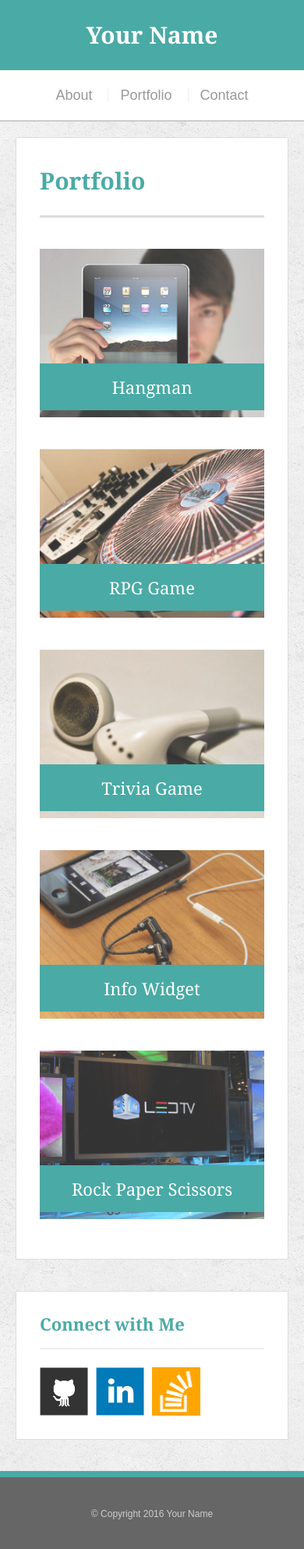
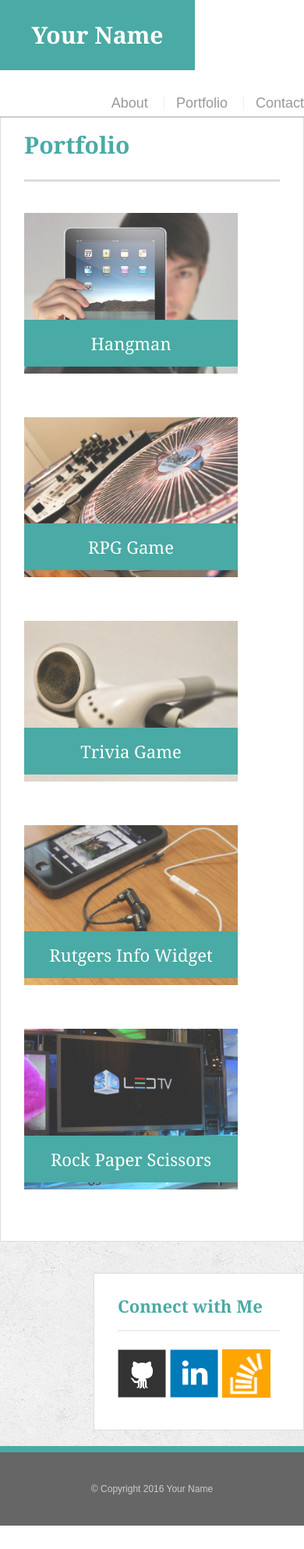
Before and after one commit to jhhilton/Responsive-Portfolio, a PHP site: page /portfolio.html in a window 390 px wide. Shown: the whole page at 78% size. After the commit the page ends 1956 px from the top, so only its background shows below. Run offline with PHP 8.4, Linux system fonts and the light colour scheme.

Commit message:
Replaced files with solutions

```diff
--- a/assets/css/style.css
+++ b/assets/css/style.css
@@ -1,5 +1,3 @@
-@import url("reset.css");
-
 body {
 	background: url("../images/concrete_seamless.png");
 	font-size: 18px;
@@ -10,21 +8,9 @@
 
 * {
 	box-sizing: border-box;
-	margin: 0;
-}
-
-html, body {
-	height: 100%;
 }
 
 /*general*/
-
-.wrapper {
-	min-height: 100%;
-	height: auto !important;
-	height: 100%;
-	margin: 0 auto -100px;
-}
 
 .container {
 	width: 100%;
@@ -86,34 +72,24 @@
 	float: right;
 	margin-top: 25px;
 }
-nav li {
+nav a {
+	color: #999;
+	text-decoration: none;
 	margin-left: 15px;
 	display: inline-block;
 	border-left: 1px solid #efefef;
 	padding-left: 15px;
 	line-height: 18px;
 }
-nav a {
-	color: #999;
-	text-decoration: none;
-}
-nav a:hover {
-	color: #666;
-}
-nav li:first-child {
+nav a:first-child {
 	border-left: 0 none;
-	margin-left: 0;
-	padding-left: 0;
 }
 
 /*footer*/
 
-footer, .push {
-	height: 100px;
-}
-
 footer {
 	background: #666;
+	color: #fff;
 	padding: 30px 0;
 	clear: both;
 	border-top: 8px solid #4aaaa5;
@@ -140,23 +116,19 @@
 	margin-bottom: 15px;
 	line-height: 22px;
 }
-.sidebar li {
-	float: left;
+.social {
 	width: 62px;
 	height: 62px;
 	margin-top: 8px;
-	margin-right: 10px;
+	margin-right: 5px;
 }
-.sidebar img {
-	max-width: 100%;
-}
-.sidebar li:last-child {
+.social:last-child {
 	margin-right: 0;
 }
 
 /*main*/
 
-main {
+#main-container {
 	padding-top: 130px;
 }
 .main-section {
@@ -241,77 +213,3 @@
 	padding: 10px 30px;
 	cursor: pointer;
 }
-
-@media only screen and (max-width: 980px) {
-	.container {
-		padding: 0 20px;
-		max-width: 768px;
-	}
-	main.container {
-		padding-top: 130px;
-	}
-	.main-section {
-		max-width: 420px;
-	}
-	.work {
-		width: 100%;
-	}
-	.auth-image {
-		width: 100%;
-		margin-bottom: 20px;
-	}
-}
-
-@media only screen and (max-width: 768px) {
-	.main-section,
-	.sidebar {
-		max-width: 100%;
-	}
-	main {
-		overflow: auto;
-	}
-	.work {
-		width: 47%;
-		margin-bottom: 10px;
-	}
-	.work:nth-child(even){
-		margin-right: 0;
-	}
-	.work:nth-child(odd) {
-		float: right;
-	}
-	.auth-image {
-		width: 50%;
-	}
-	.sidebar {
-		margin-bottom: 40px;
-	}
-}
-
-@media only screen and (max-width: 640px) {
-	#masthead {
-		position: static;
-		margin-bottom: 20px;
-	}
-	header .container {
-		padding: 0;
-	}
-	main.container {
-		padding-top: 0;
-	}
-	#logo,
-	.work,
-	.auth-image {
-		width: 100%;
-	}
-	nav {
-		text-align: center;
-		width: 100%;
-		margin: 15px 0;
-	}
-	nav a {
-		width: 30%;
-		padding-left: 0;
-		margin-left: 0;
-	}
-}
--- a/portfolio.html
+++ b/portfolio.html
@@ -3,26 +3,23 @@
 <head>
 	<meta charset="UTF-8">
 	<title>Portfolio | Your Name</title>
+	<link rel="stylesheet" type="text/css" href="assets/css/reset.css">
 	<link rel="stylesheet" type="text/css" href="assets/css/style.css">
 </head>
 <body>
-
-<div class="wrapper">
 
 	<header id="masthead">
 		<div class="container">
 			<a href="index.html" id="logo">Your Name</a>
 			<nav>
-				<ul>
-					<li><a href="index.html">About</a></li>
-					<li><a href="portfolio.html">Portfolio</a></li>
-					<li><a href="contact.html">Contact</a></li>
-				</ul>
+				<a href="index.html">About</a>
+				<a href="portfolio.html">Portfolio</a>
+				<a href="contact.html">Contact</a>
 			</nav>
 		</div>
 	</header>
 
-	<main class="container">
+	<div id="main-container" class="container">
 		<section class="main-section">
 			<h1>Portfolio</h1>
 
@@ -42,12 +39,12 @@
 				<h3>Trivia Game</h3>
 			</div>
 			<div class="work">
-				<img src="assets/images/technics-q-c-640-480-7.jpg" alt="Info Widget">
+				<img src="assets/images/technics-q-c-640-480-7.jpg" alt="Rutgers Info Widget">
 
-				<h3>Info Widget</h3>
+				<h3>Rutgers Info Widget</h3>
 			</div>
 			<div class="work">
-				<img src="assets/images/technics-q-c-640-480-9.jpg"  alt="Rock Paper Scissors">
+				<img src="assets/images/technics-q-c-640-480-9.jpg" alt="Rock Paper Scissors">
 
 				<h3>Rock Paper Scissors</h3>
 			</div>
@@ -58,16 +55,12 @@
 			<div id="connect">
 				<h2>Connect with Me</h2>
 
-				<ul>
-					<li><a href="#"><img src="assets/images/github-128.png" alt="Github"></a></li>
-					<li><a href="#"><img src="assets/images/linkedin-128.png" alt="LinkedIn"></a></li>
-					<li><a href="#"><img src="assets/images/stackoverflow-128.png" alt="Stack Overflow"></a></li>
-				</ul>
+        <a href="#"><img src="assets/images/github-128.png" class="social" alt="GitHub" /></a>
+        <a href="#"><img src="assets/images/linkedin-128.png" class="social" alt="LinkedIn" /></a>
+        <a href="#"><img src="assets/images/stackoverflow-128.png" class="social" alt="Stack Overflow" /></a>
 			</div>
 		</section>
-	</main>
-	<div class="push"></div>
-</div>
+	</div>
 
 	<footer>
 		<div class="container">
```
Also changed, not shown: contact.html (+9 -16 lines), index.html (+10 -17 lines).
